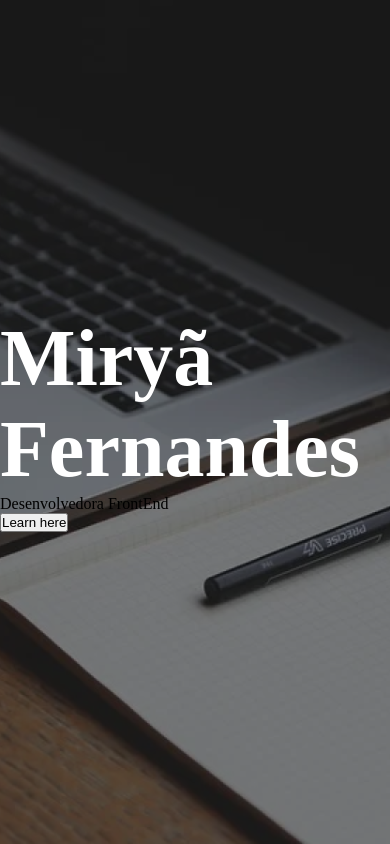
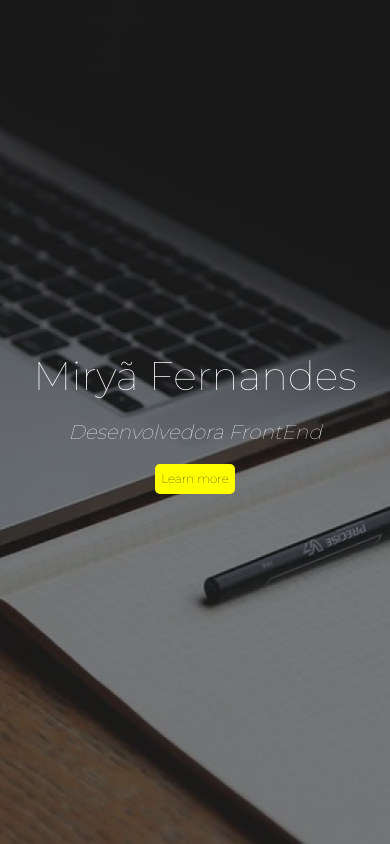
Before and after one commit to MiryaFernandes/landing_page, a plain HTML site: page index.html in a window 390 px wide. Drawn offline with Linux system fonts and the light colour scheme.

Commit message:
responsividade

```diff
--- a/index.html
+++ b/index.html
@@ -4,6 +4,9 @@
     <meta charset="UTF-8">
     <meta http-equiv="X-UA-Compatible" content="IE=edge">
     <meta name="viewport" content="width=device-width, initial-scale=1.0">
+    <link rel="preconnect" href="https://fonts.googleapis.com">
+    <link rel="preconnect" href="https://fonts.gstatic.com" crossorigin>
+    <link href="https://fonts.googleapis.com/css2?family=Montserrat:wght@100&display=swap" rel="stylesheet">
     <link rel="stylesheet" href="style.css">
     <title>Document</title>
 </head>
@@ -11,9 +14,9 @@
 
     <main>
 
-         <h1 class="senai">Miryã Fernandes</h1>
-         <p id="teste">Desenvolvedora FrontEnd</p>
-         <button class="senai">Learn here</button>
+         <h1>Miryã Fernandes</h1>
+         <p class="ocupacao">  Desenvolvedora FrontEnd</p>
+         <button id="informacoes">Learn more</button>
 
     </main>
 
--- a/style.css
+++ b/style.css
@@ -7,7 +7,16 @@
     box-sizing: border-box;
 
 }
+main {
 
+display: flex;
+justify-items: center;
+align-items: center;
+flex-direction: column;
+gap: 20px;
+
+
+}
 
 
 
@@ -26,11 +35,34 @@ justify-content: center;
 align-items: center;
 gap: 20px;
 
+
 }
 
 h1{
 
 color: #ffff;
-font-size: 500%;
+font-size: clamp(40px, 10vw, 120px);
+font-family: 'Montserrat', sans-serif;
+font-weight: 400;
+}
+
+.ocupacao{
+
+font-family: 'Montserrat', sans-serif;
+color: #ffffff;
+font-size: clamp(20px, 5vw, 60px);~
+font-weight: 400;
+font-style: italic;
 
 }
+
+#informacoes {
+
+width: 80px;
+height: 30px;
+background-color:rgb(255, 255, 0);
+border-style: none;
+border-radius: 5px 5px 5px 5px;
+font-family: 'Montserrat', sans-serif;
+font-size: 12px;
+}
```
